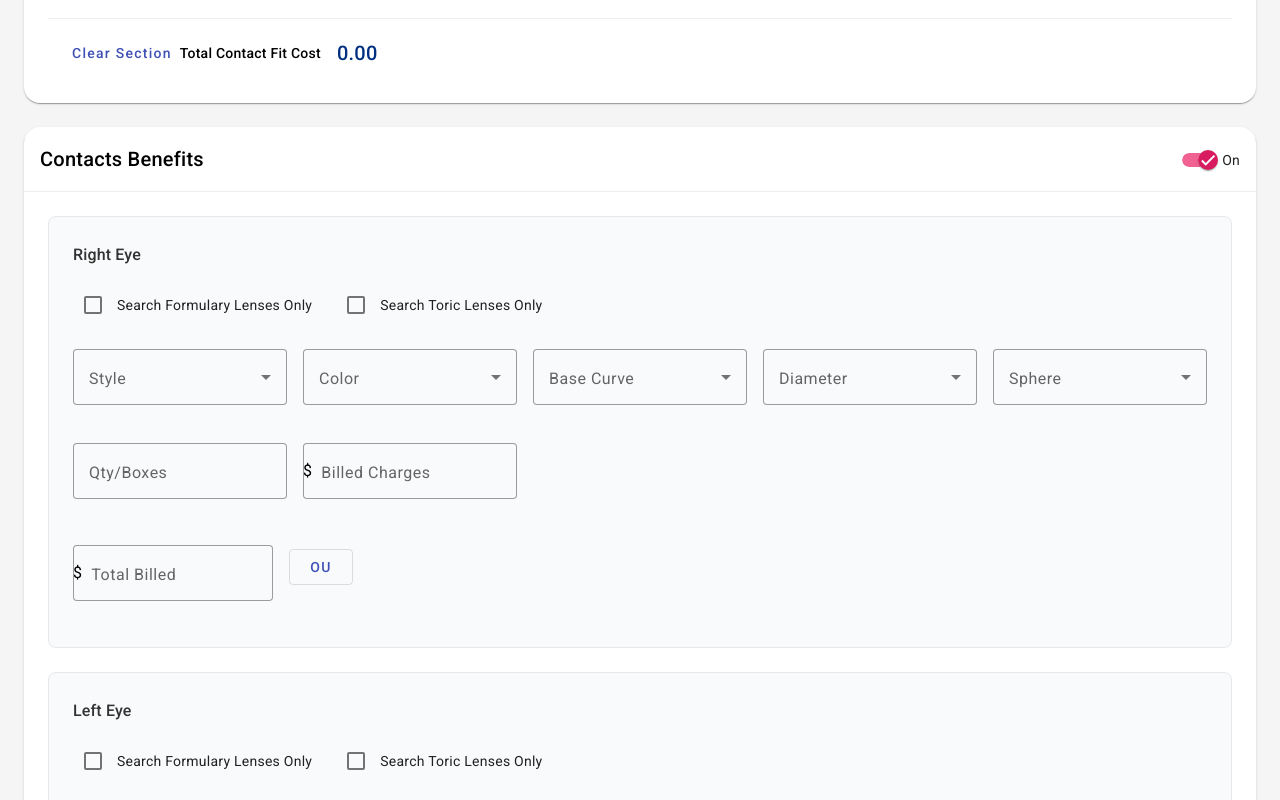
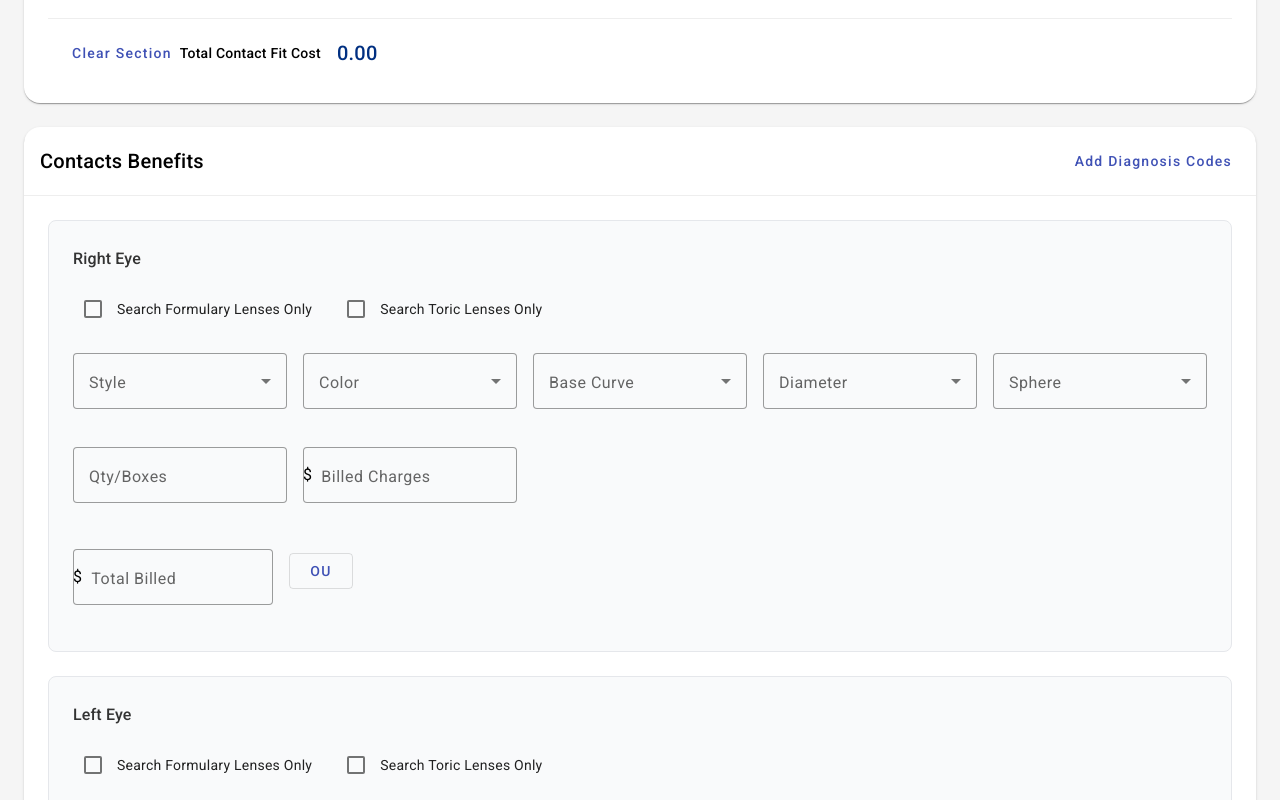
Before and after one commit to DanielleWade1/vpp-claimentryattempt, an Angular app: page /claim-entry in a window 1280 px wide. Shown: the part 2660-3460 px from the top of the page. Built offline with nearby package versions, Linux system fonts and the light colour scheme.

Commit message:
Modify Contacts Benefits Component

```diff
--- a/src/components/contacts-benefits/contacts-benefits.component.ts
+++ b/src/components/contacts-benefits/contacts-benefits.component.ts
@@ -6,8 +6,9 @@ import { MatSelectModule } from '@angular/material/select';
 import { MatInputModule } from '@angular/material/input';
 import { MatButtonModule } from '@angular/material/button';
 import { MatFormFieldModule } from '@angular/material/form-field';
-import { MatSlideToggleModule } from '@angular/material/slide-toggle';
-import { FormsModule, ReactiveFormsModule, FormBuilder, FormGroup } from '@angular/forms';
+import { MatDialogModule, MatDialog } from '@angular/material/dialog';
+import { ReactiveFormsModule, FormBuilder, FormGroup } from '@angular/forms';
+import { DiagnosisPointersModalComponent } from '../diagnosis-pointers-modal/diagnosis-pointers-modal.component';
 
 @Component({
   selector: 'app-contacts-benefits',
@@ -20,16 +21,17 @@ import { FormsModule, ReactiveFormsModule, FormBuilder, FormGroup } from '@angul
     MatInputModule,
     MatButtonModule,
     MatFormFieldModule,
-    MatSlideToggleModule,
-    FormsModule,
-    ReactiveFormsModule
+    ReactiveFormsModule,
+    MatDialogModule
   ],
   template: `
     <mat-card class="contacts-benefits-card">
       <mat-card-header>
         <mat-card-title>Contacts Benefits</mat-card-title>
         <div class="header-actions">
-          <mat-slide-toggle [(ngModel)]="isEnabled" name="isEnabled">On</mat-slide-toggle>
+          <button mat-button color="primary" (click)="addDiagnosisCodes()">
+            Add Diagnosis Codes
+          </button>
         </div>
       </mat-card-header>
 
@@ -274,10 +276,13 @@ import { FormsModule, ReactiveFormsModule, FormBuilder, FormGroup } from '@angul
   `]
 })
 export class ContactsBenefitsComponent {
-  isEnabled = true;
   contactsForm: FormGroup;
+  diagnosisPointers: string[] = new Array(8).fill('');
 
-  constructor(private fb: FormBuilder) {
+  constructor(
+    private fb: FormBuilder,
+    private dialog: MatDialog
+  ) {
     this.contactsForm = this.fb.group({
       // Right Eye
       rightSearchFormulary: [false],
@@ -304,4 +309,16 @@ export class ContactsBenefitsComponent {
       leftTotalBilled: ['']
     });
   }
+
+  addDiagnosisCodes() {
+    const dialogRef = this.dialog.open(DiagnosisPointersModalComponent, {
+      data: { pointers: this.diagnosisPointers }
+    });
+
+    dialogRef.afterClosed().subscribe(result => {
+      if (result) {
+        this.diagnosisPointers = result;
+      }
+    });
+  }
 }
```
